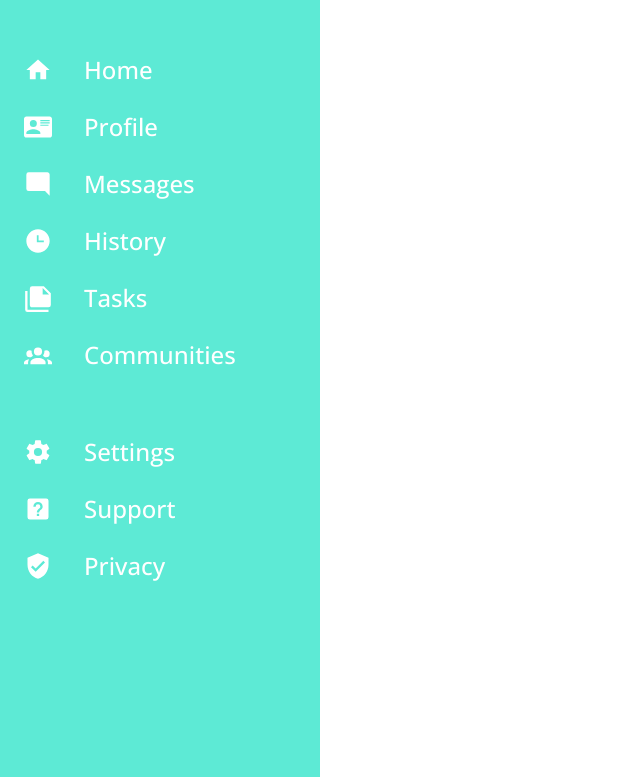
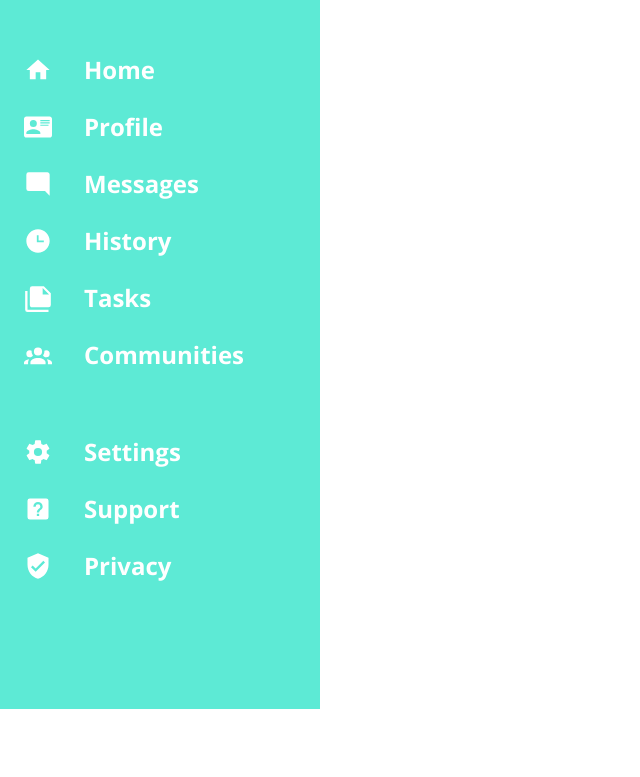
Before and after one commit to ActuallyIsJesse/admin-panel, a plain HTML site: page index.html in a window 1280 px wide. Shown: the part 91-868 px from the top of the page, without its empty margins (0-640 px from the left). After the commit the page ends 800 px from the top, so only its background shows below. Drawn offline with nearby package versions, Linux system fonts and the light colour scheme.

Commit message:
Complete sidebar styling

```diff
--- a/style.css
+++ b/style.css
@@ -17,14 +17,17 @@
 
 
 body {
+    height: 100vh;
     display: grid;
     grid-template-columns: 20rem 1fr;
+    grid-template-rows: 1fr;
     font-family: 'Open Sans', sans-serif;
 }
 
 .sidebar {
     display: grid;
-    grid-template-rows: 72px 1fr 1fr;
+    grid-template-rows: 72px min-content min-content;
+    justify-content: start;
     background-color: hsl(var(--main-hue), var(--main-sat), var(--main-light));
     padding: 1rem;
     gap: 3rem;
@@ -54,7 +57,7 @@ body {
     display: flex;
     align-items: center;
     font-size: 1.5rem;
-    font-weight: 500;
+    font-weight: bold;
     gap: 2rem;
     color: var(--accent);
 }
```
